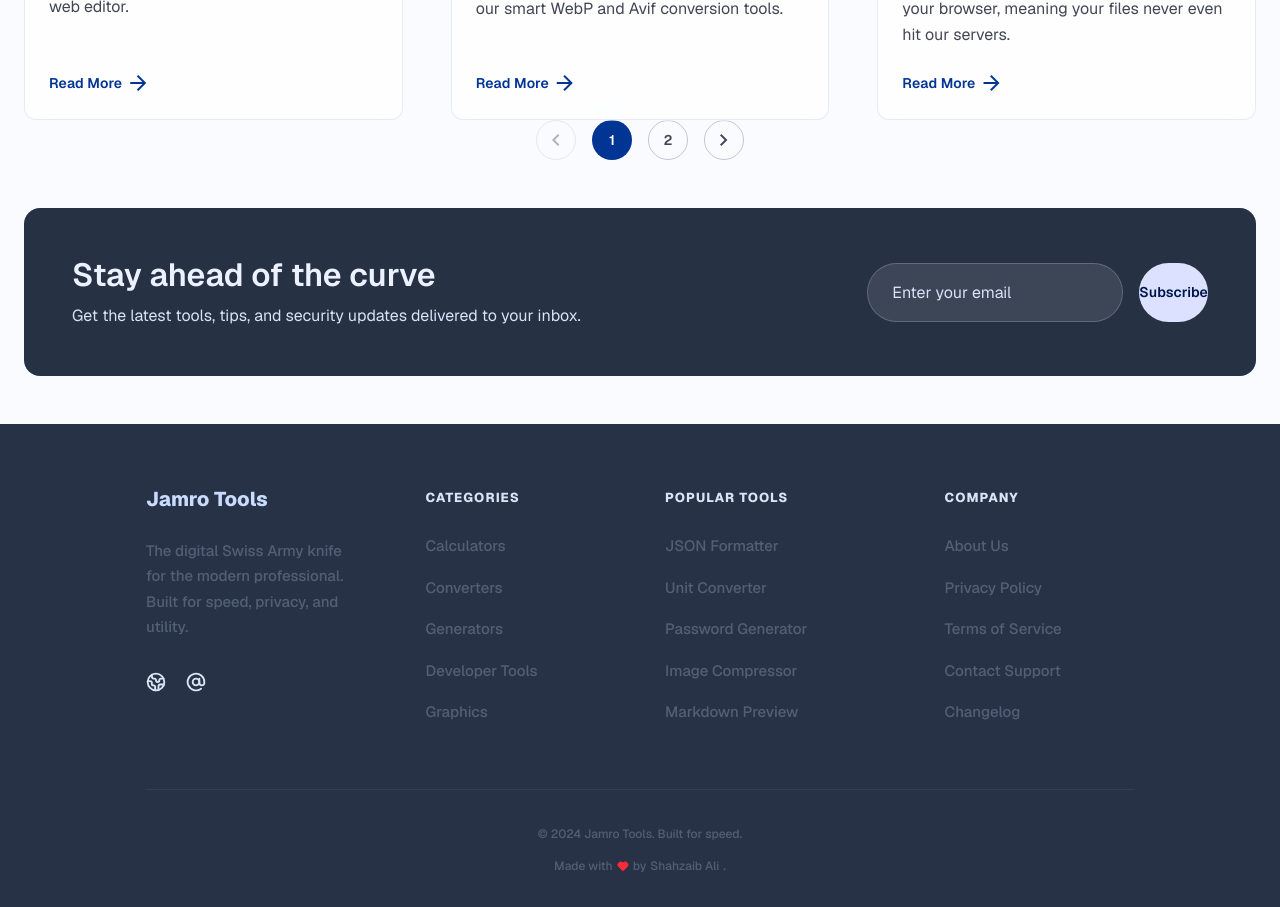
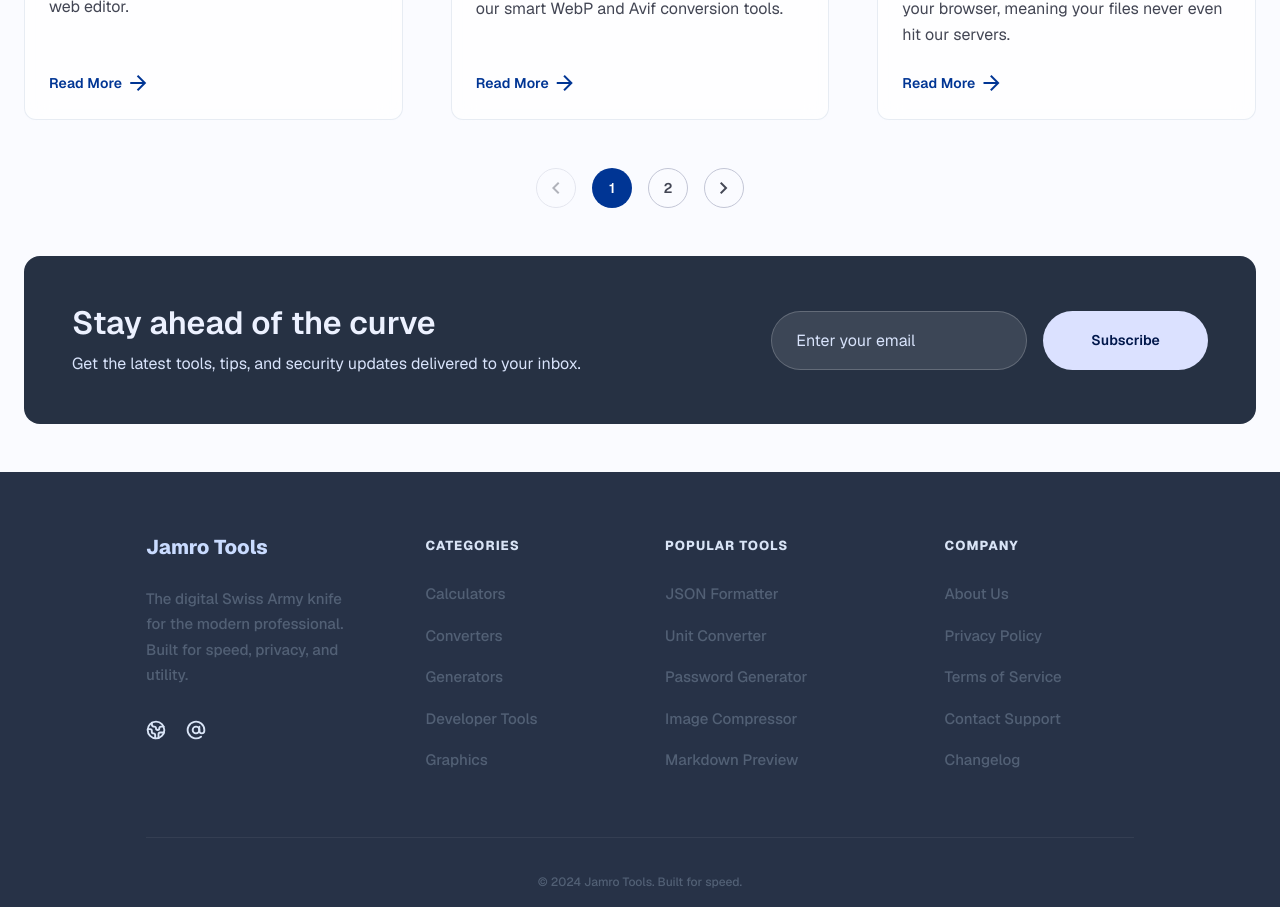
Before and after one commit to shahzaibalijamro/jamro-tools, a Next.js app: page /blog in a window 1280 px wide. Shown: the part 1760-2667 px from the top of the page. Built offline with nearby package versions, Linux system fonts and the light colour scheme.

Commit message:
blog page update

```diff
--- a/app/blog/page.tsx
+++ b/app/blog/page.tsx
@@ -85,7 +85,7 @@
           {/* ── Pagination ── */}
           <nav
             aria-label="Blog pagination"
-            className="mt-xl flex justify-center items-center gap-[16px]"
+            className="mt-[48px] flex justify-center items-center gap-[16px]"
           >
             {/* Previous */}
             <button
@@ -159,7 +159,7 @@
               />
               <button
                 type="submit"
-                className="bg-primary-fixed text-on-primary-fixed text-label-md px-xl py-[16px] rounded-full hover:bg-white transition-colors whitespace-nowrap"
+                className="bg-primary-fixed text-on-primary-fixed text-label-md px-[48px] py-[16px] rounded-full hover:bg-white transition-colors whitespace-nowrap"
               >
                 Subscribe
               </button>
```
